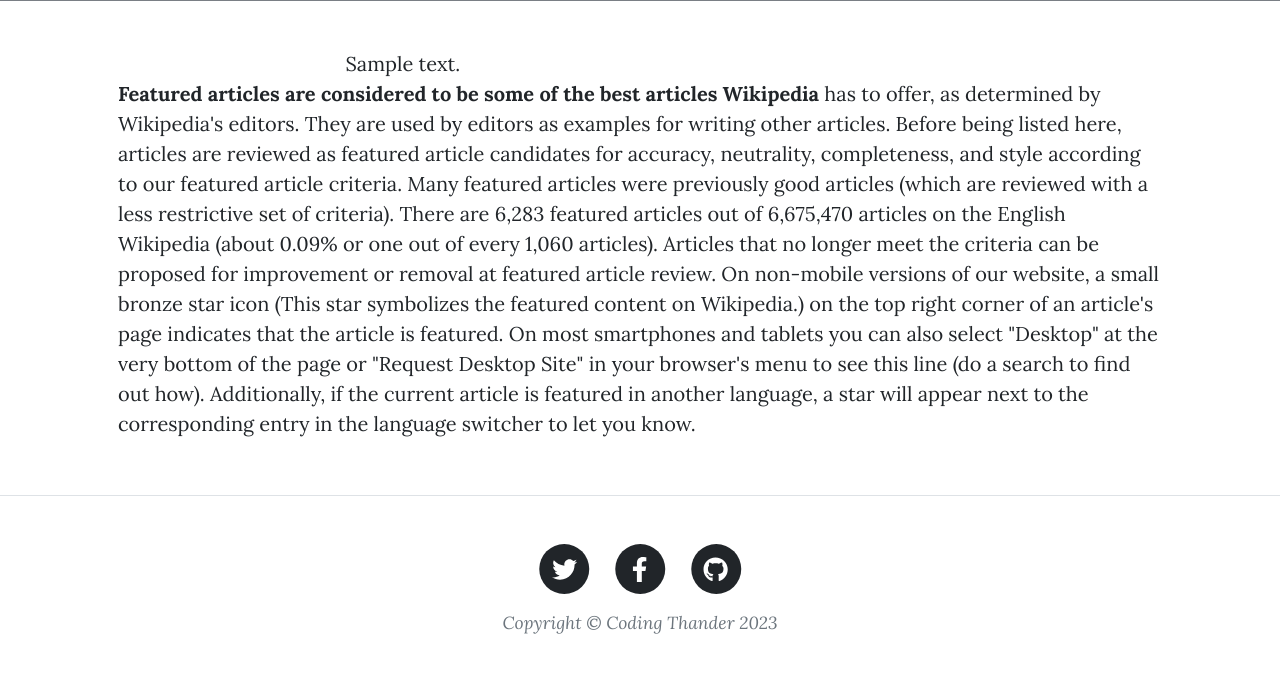
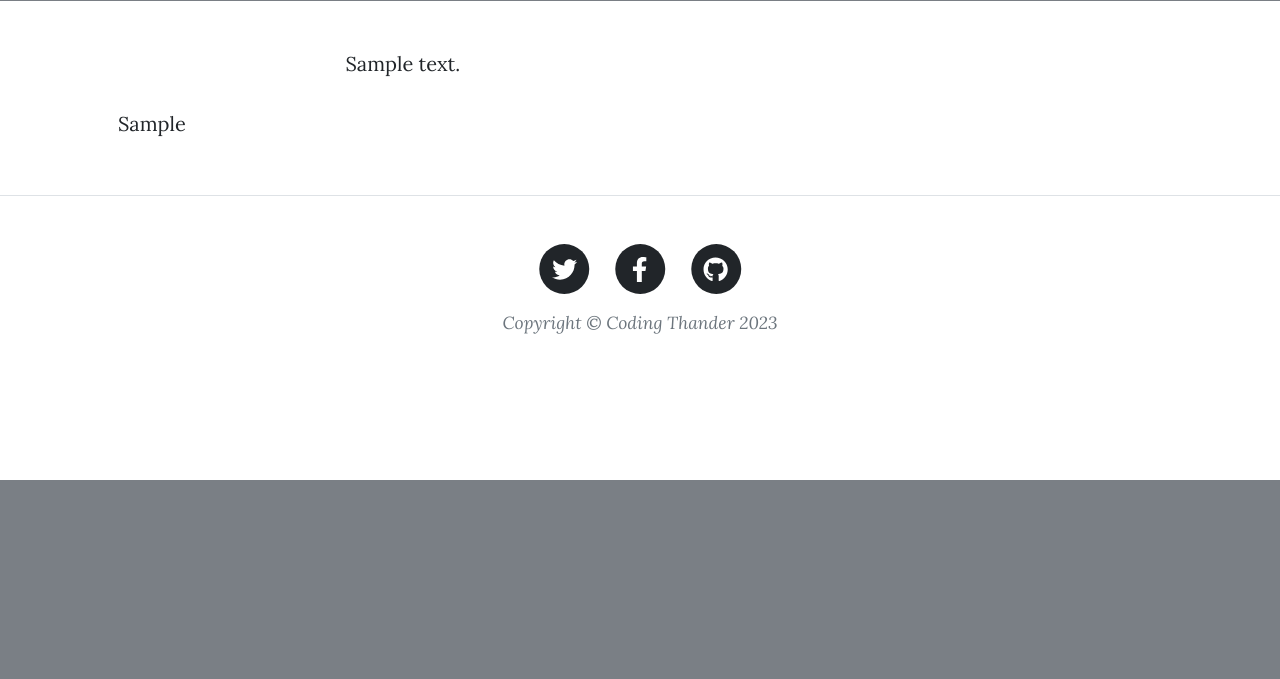
Before and after one commit to 9170793500/fonada, a Flask app: a page that uses template/post.html in a window 1280 px wide. Shown: the part 565-1244 px from the top of the page. After the commit the page ends 1045 px from the top, so only its background shows below. Run offline with Flask 3, Linux system fonts and the light colour scheme; tables that the repository leaves empty hold one stand-in row (values such as "Sample post"); grey boxes marked "Sample" are stand-in pictures; some libraries are stand-ins or nearby versions.

Commit message:
new change in dynmic post in paragraph

```diff
--- a/app.py
+++ b/app.py
@@ -50,9 +50,10 @@ class Post(db.Model):
     tagline = db.Column(db.String(120), nullable=True)
     date = db.Column(db.String(12), nullable=True)
     img_file = db.Column(db.String(12), nullable=True)
+    paragraph = db.Column(db.String(1000), nullable=False)
 
 
-@app.route("/")
+@app.route("/home")
 
 def home():
     post = Post.query.filter_by().all()[0 : params['no_of_post']]
--- a/template/post.html
+++ b/template/post.html
@@ -27,23 +27,9 @@
             <div class="col-md-10 col-lg-8 col-xl-7">
                 {{post.content}}
             </div>
-            <p> <b>Featured articles are considered to be some of the best articles Wikipedia</b> has to offer, as
-                determined by Wikipedia's editors. They are used by editors as examples for writing other
-                articles. Before being listed here, articles are reviewed as featured article candidates for
-                accuracy, neutrality, completeness, and style according to our featured article criteria.
-                Many featured articles were previously good articles (which are reviewed with a less
-                restrictive set of criteria). There are 6,283 featured articles out of 6,675,470 articles on
-                the English Wikipedia (about 0.09% or one out of every 1,060 articles). Articles that no
-                longer meet the criteria can be proposed for improvement or removal at featured article
-                review.
-
-                On non-mobile versions of our website, a small bronze star icon (This star symbolizes the
-                featured content on Wikipedia.) on the top right corner of an article's page indicates that
-                the article is featured. On most smartphones and tablets you can also select "Desktop" at
-                the very bottom of the page or "Request Desktop Site" in your browser's menu to see this
-                line (do a search to find out how). Additionally, if the current article is featured in
-                another language, a star will appear next to the corresponding entry in the language
-                switcher to let you know.</p>
+            <p>
+                <br>{{post.paragraph}} </br>
+            </p>
         </div>
     </div>
 </article>
```
